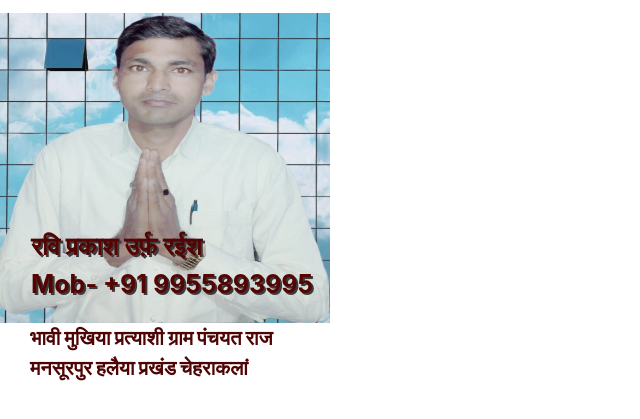
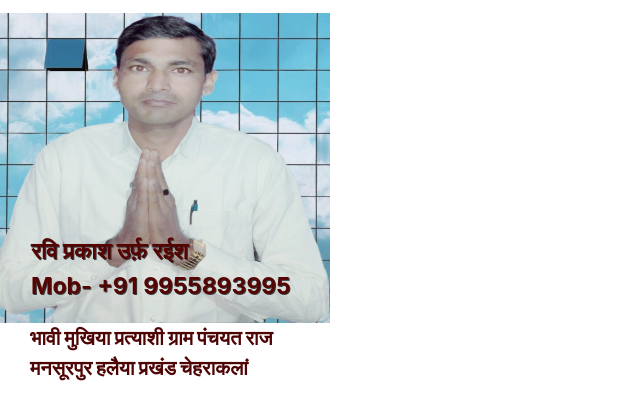
Before and after one commit to ankurcsscorp/Ravi_prakash_new_year, a plain HTML site: page index.html in a window 1280 px wide. Shown: the part 263-682 px from the top of the page, without its empty margins (0-640 px from the left). Drawn offline with nearby package versions, Linux system fonts and the light colour scheme.

Commit message:
pic size modification

```diff
--- a/index.html
+++ b/index.html
@@ -32,11 +32,11 @@
         .bottom-left {
   position: absolute;
   bottom: 20px;
-  font-size: 25px;
+  font-size: 23px;
   font-weight: bold;
   color: rgb(85, 4, 4);
   left: 16px;
-  text-shadow: 2px 2px rgb(59, 57, 57)
+  text-shadow: 1px 1px rgb(59, 57, 57)
 }
     </style>
   </head>
```
